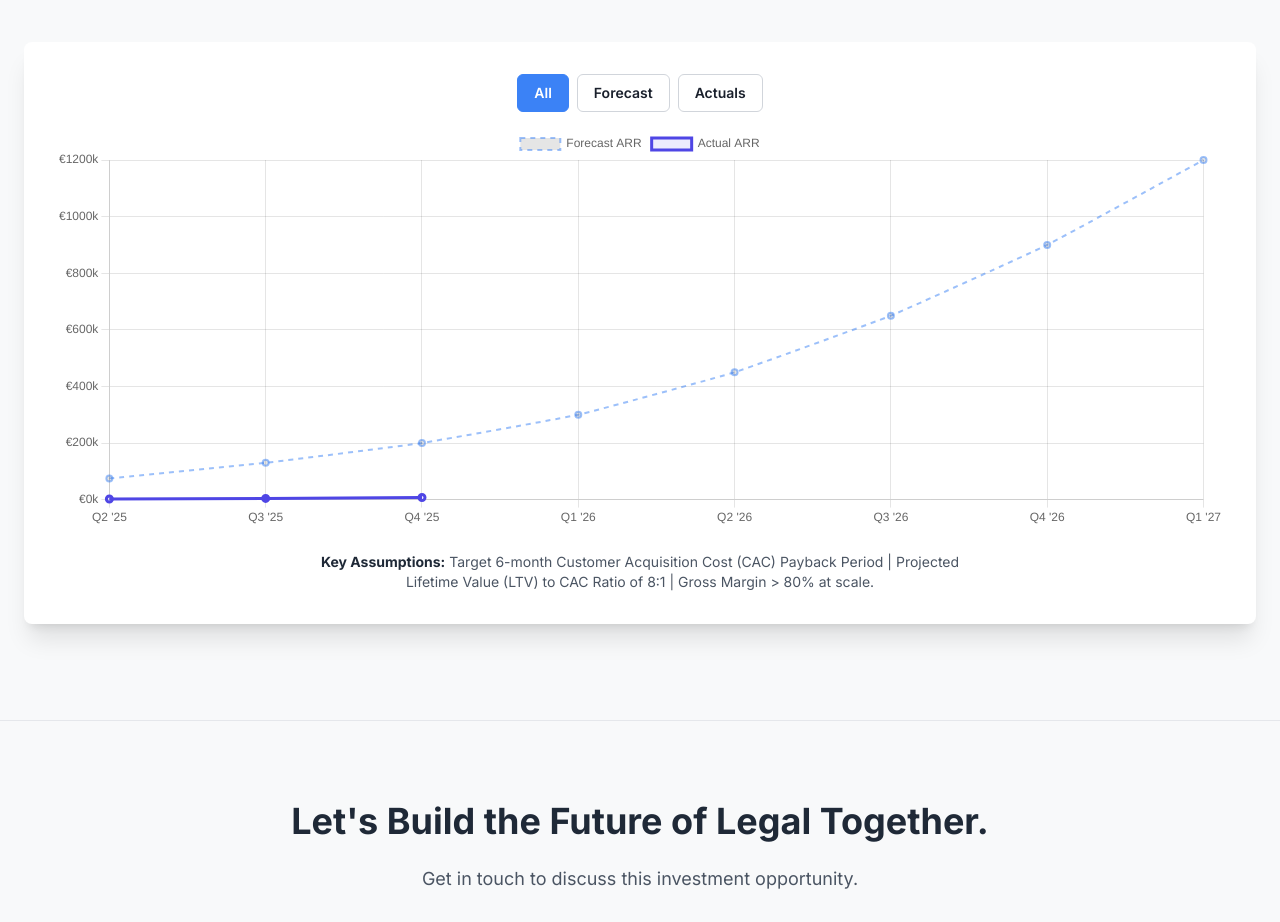
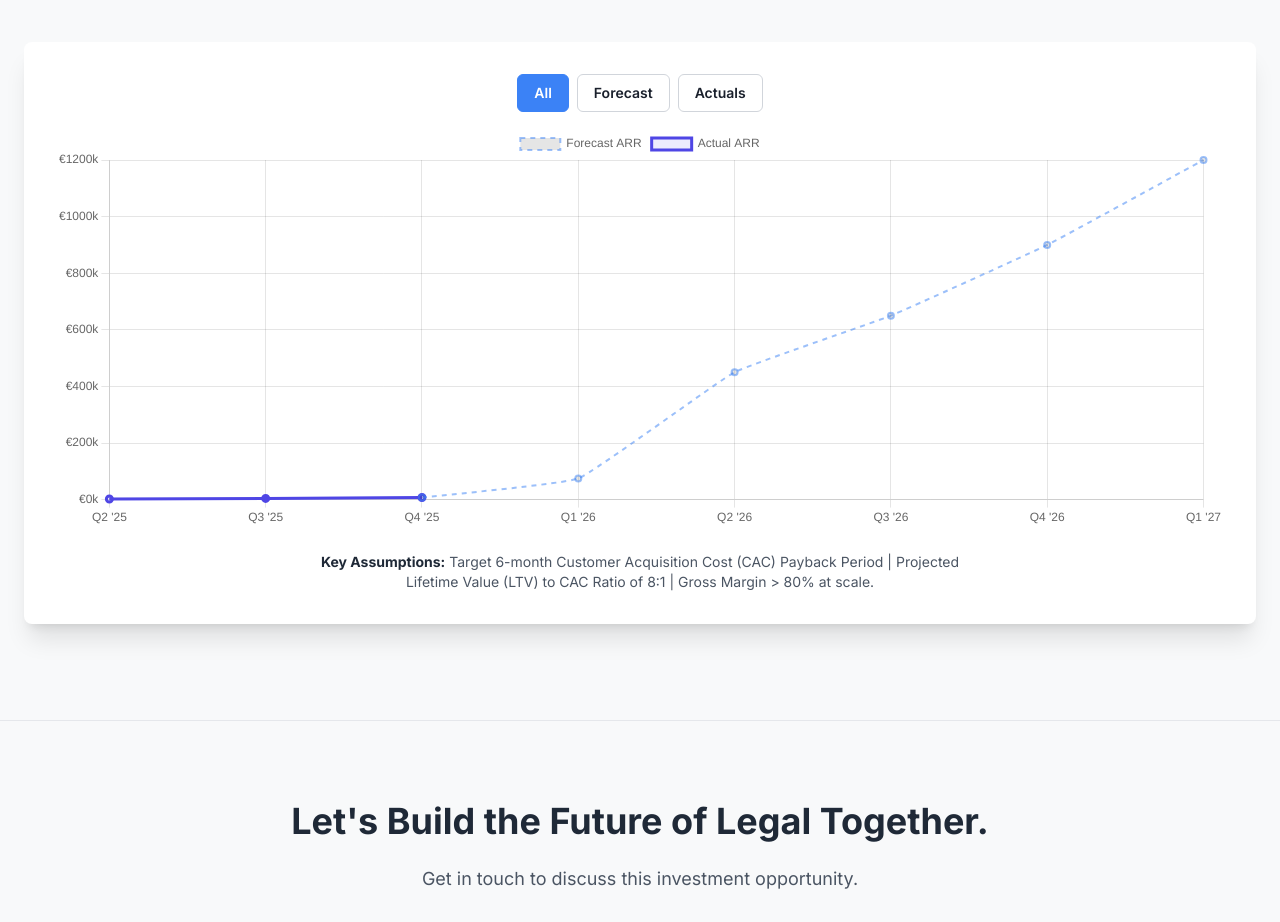
Before and after one commit to RamziEKhoury/formulaw_pitch, a plain HTML site: page index.html in a window 1280 px wide. Shown: the part 5060-5982 px from the top of the page. Drawn offline with nearby package versions, Linux system fonts and the light colour scheme.

Commit message:
fix: update forecast ARR data to include null values for missing periods

```diff
--- a/index.html
+++ b/index.html
@@ -542,7 +542,7 @@
                 data: {
                     labels: ["Q2 '25", "Q3 '25", "Q4 '25", "Q1 '26", "Q2 '26", "Q3 '26", "Q4 '26", "Q1 '27"],
                     datasets: [
-                        { label: 'Forecast ARR', data: [75000, 130000, 200000, 300000, 450000, 650000, 900000, 1200000], borderColor: 'rgba(59, 130, 246, 0.5)', borderWidth: 2, borderDash: [5, 5], tension: 0.1, fill: false },
+                        { label: 'Forecast ARR', data: [null, null, 7500, 75000, 450000, 650000, 900000, 1200000], borderColor: 'rgba(59, 130, 246, 0.5)', borderWidth: 2, borderDash: [5, 5], tension: 0.1, fill: false },
                         { label: 'Actual ARR', data: [2000, 4100, 7500, null, null, null, null, null], borderColor: '#4f46e5', backgroundColor: 'rgba(79, 70, 229, 0.1)', borderWidth: 3, tension: 0.1, fill: true }
                     ]
                 },
```
